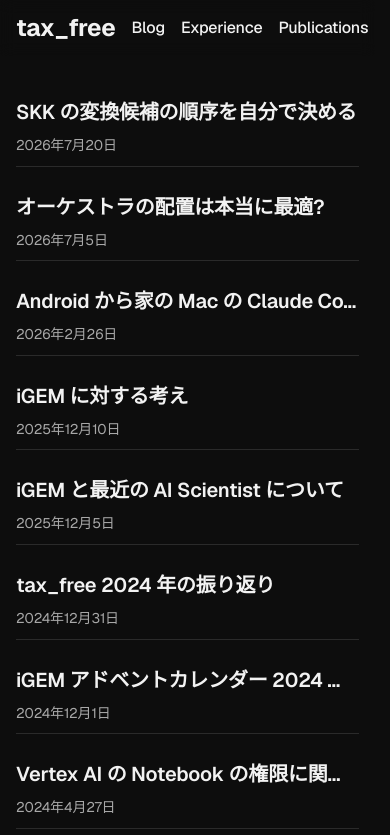
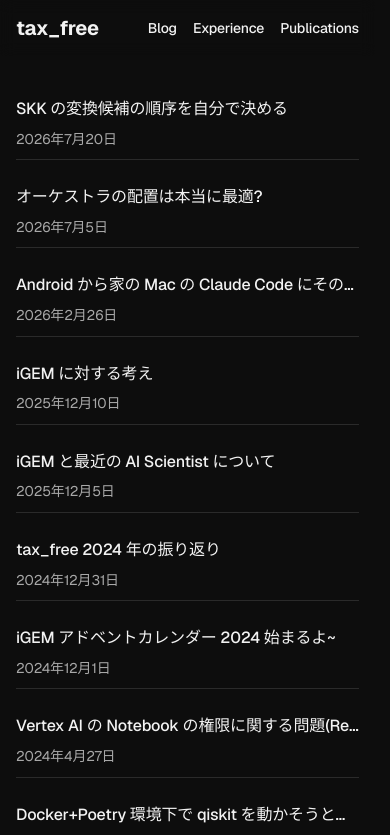
Before and after one commit to taxfree-python/taxfree-python.github.io, a Next.js app: page /blog in a window 390 px wide. Shown: the top 835 px of the page. Built offline with nearby package versions, Linux system fonts and the light colour scheme.

Commit message:
Match blog title size to experience items and fit mobile header
Co-Authored-By: Claude Fable 5 <noreply@anthropic.com>

```diff
--- a/components/BlogPostCard.tsx
+++ b/components/BlogPostCard.tsx
@@ -20,10 +20,9 @@ export function BlogPostCard({ slug, title, date }: BlogPostCardProps) {
     >
       <Link href={`/blog/${slug}`} style={{ textDecoration: 'none' }}>
         <Typography
-          variant="h6"
+          variant="subtitle1"
           component="h3"
           sx={{
-            fontWeight: 600,
             mb: 0.5,
             color: 'text.primary',
             '&:hover': {
--- a/components/Header.tsx
+++ b/components/Header.tsx
@@ -40,6 +40,7 @@ export function Header() {
                 component="div"
                 fontWeight="bold"
                 sx={{
+                  fontSize: { xs: '1.25rem', sm: '1.5rem' },
                   color: 'text.primary',
                   '&:hover': {
                     color: 'primary.main',
@@ -62,6 +63,7 @@ export function Header() {
                 <Typography
                   variant="body1"
                   sx={{
+                    fontSize: { xs: '0.875rem', sm: '1rem' },
                     color: 'text.primary',
                     '&:hover': {
                       color: 'primary.main',
```
